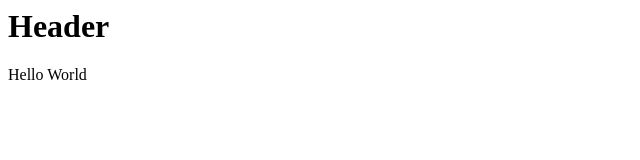
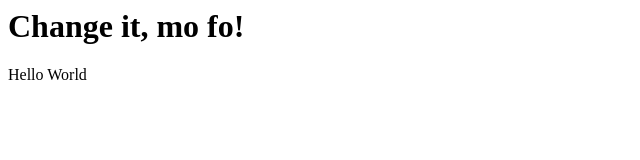
Before and after one commit to fifimac/heroku_sample, a plain HTML site: page public/index.html in a window 1280 px wide. Shown: the whole page, without its empty margins (0-640 px from the left). Drawn offline with Linux system fonts and the light colour scheme.

Commit message:
changed it

```diff
--- a/public/index.html
+++ b/public/index.html
@@ -3,7 +3,7 @@
 	<title>Deployed App</title>
 </head>
 	<body>
-		<h1>Header</h1>
+		<h1>Change it, mo fo!</h1>
 		<p>Hello World</p>
 	</body>
 </html>
```
